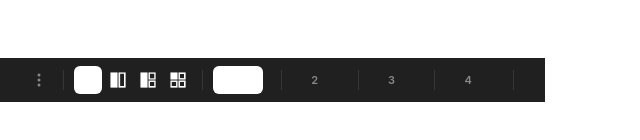
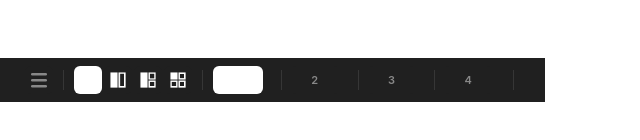
Before and after one commit to mstk-nshr/tile_wm, a website built with Vite: page index.html in a window 1280 px wide. Shown: the part 320-460 px from the top of the page, 0-640 px from the left. Built offline with nearby package versions, Linux system fonts and the light colour scheme.

Commit message:
feat: changed menu icon to burger menu

```diff
--- a/index.html
+++ b/index.html
@@ -14,10 +14,10 @@
       <!-- Menu button (leftmost) -->
       <div id="menu-section">
         <button id="menu-btn" class="menu-btn" title="Menu">
-          <svg width="16" height="16" viewBox="0 0 16 16" fill="none">
-            <circle cx="8" cy="8" r="1.5" fill="currentColor"/>
-            <circle cx="8" cy="3" r="1.5" fill="currentColor"/>
-            <circle cx="8" cy="13" r="1.5" fill="currentColor"/>
+          <svg width="20" height="20" viewBox="0 0 20 20" fill="none">
+            <rect x="2" y="3" width="16" height="2.5" rx="1.25" fill="currentColor"/>
+            <rect x="2" y="9" width="16" height="2.5" rx="1.25" fill="currentColor"/>
+            <rect x="2" y="15" width="16" height="2.5" rx="1.25" fill="currentColor"/>
           </svg>
         </button>
       </div>
```
